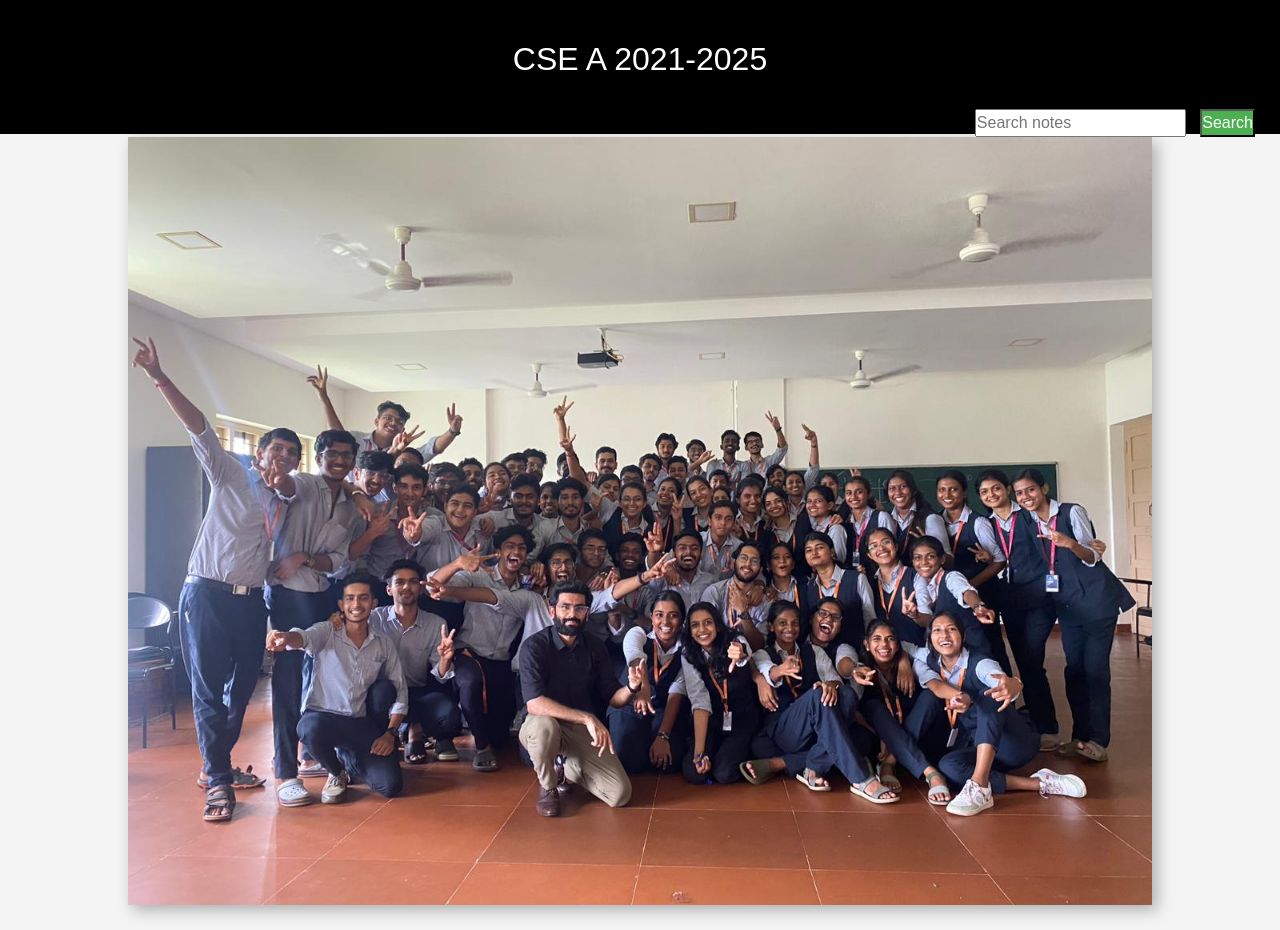
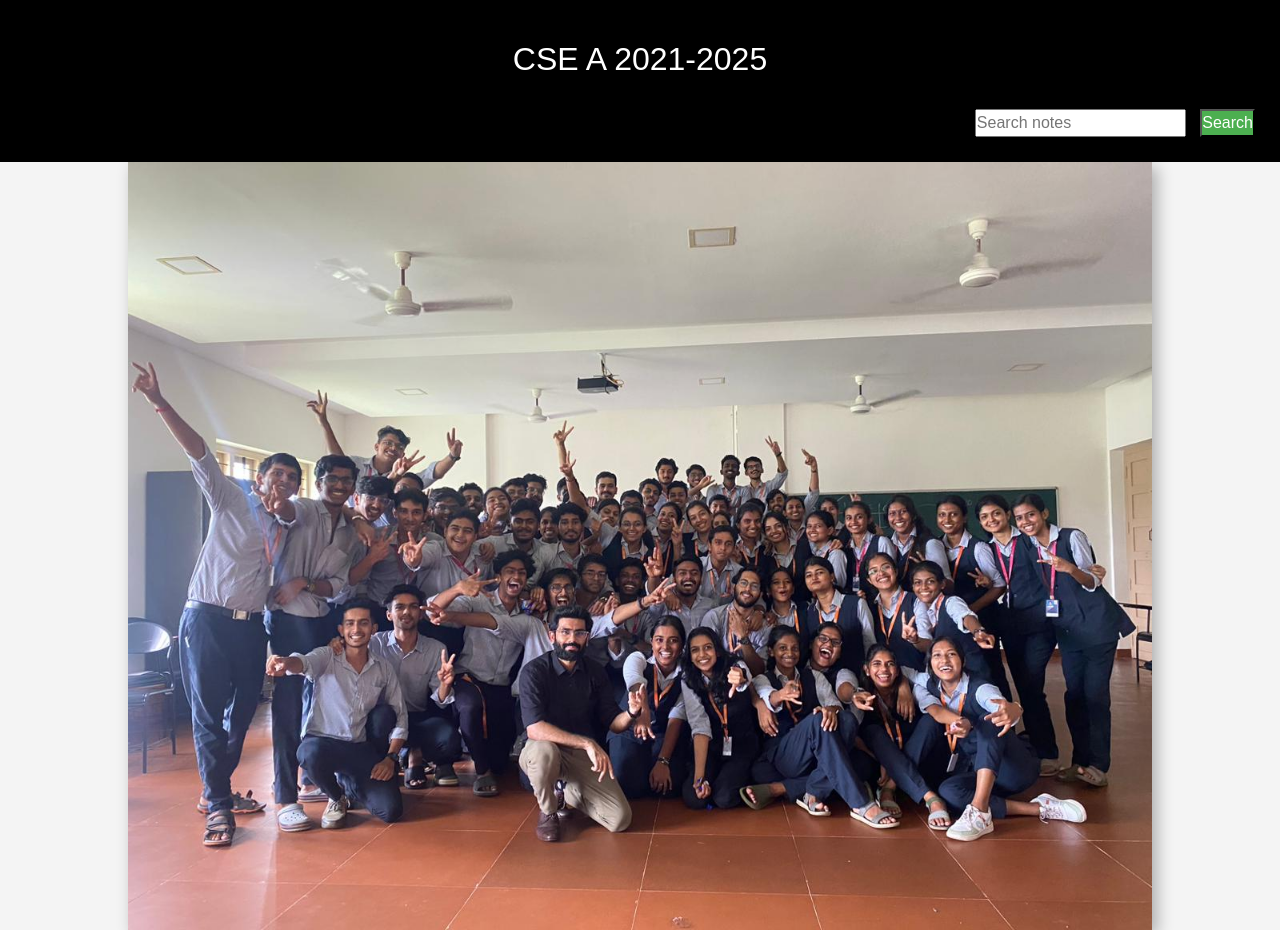
Before and after one commit to iamarobot2/CSE_Notes, a plain HTML site: page index.html in a window 1280 px wide. Shown: the top 930 px of the page. Drawn offline with nearby package versions, Linux system fonts and the light colour scheme; no server answers.

Commit message:
Update index.html

```diff
--- a/index.html
+++ b/index.html
@@ -5,14 +5,22 @@
     <link rel="stylesheet" href="style.css">
 </head>
 <body>
+  <style>
+    .clearfix::after {
+      content: "";
+      display: table;
+      clear: both;
+    }
+    </style>
 
-  <div style="background-color: black;color: white; padding:25px;">
+    <div style="background-color: black;color: white; padding:25px;" class="clearfix">
         <h2 style="background-color: black;color: white; padding: 15px;">CSE A 2021-2025</h2>
         <div style="float: right;">
             <input type="text" id="search" placeholder="Search notes" style="margin-right: 10px;">
             <button id="searchButton" style="background-color: #4CAF50; color: white;">Search</button>
         </div>
     </div>
+
 <img class="img-fluid classphoto" src="resource/classphoto.jpg" alt="Class Photo">
 <br><br>
 <h2 class="m-3">S5 notes</h2>
```
Lines whose indentation alone changed are shown as unchanged.
